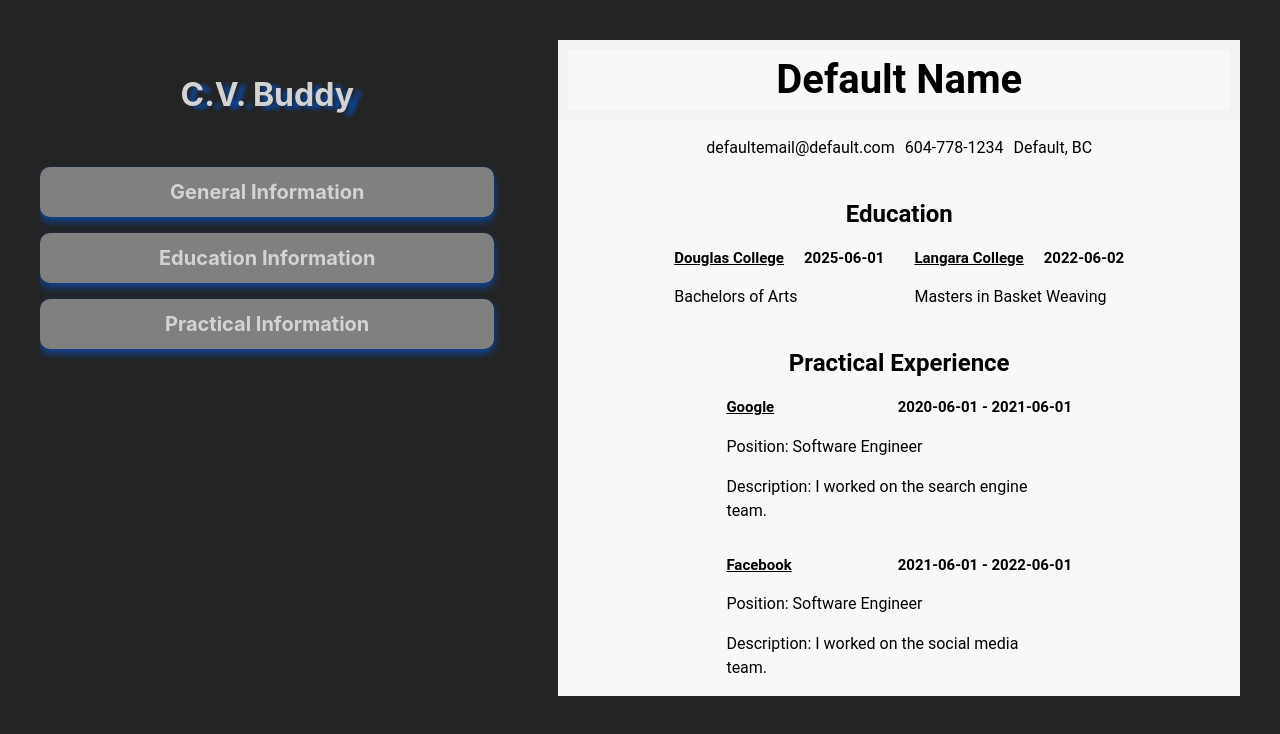
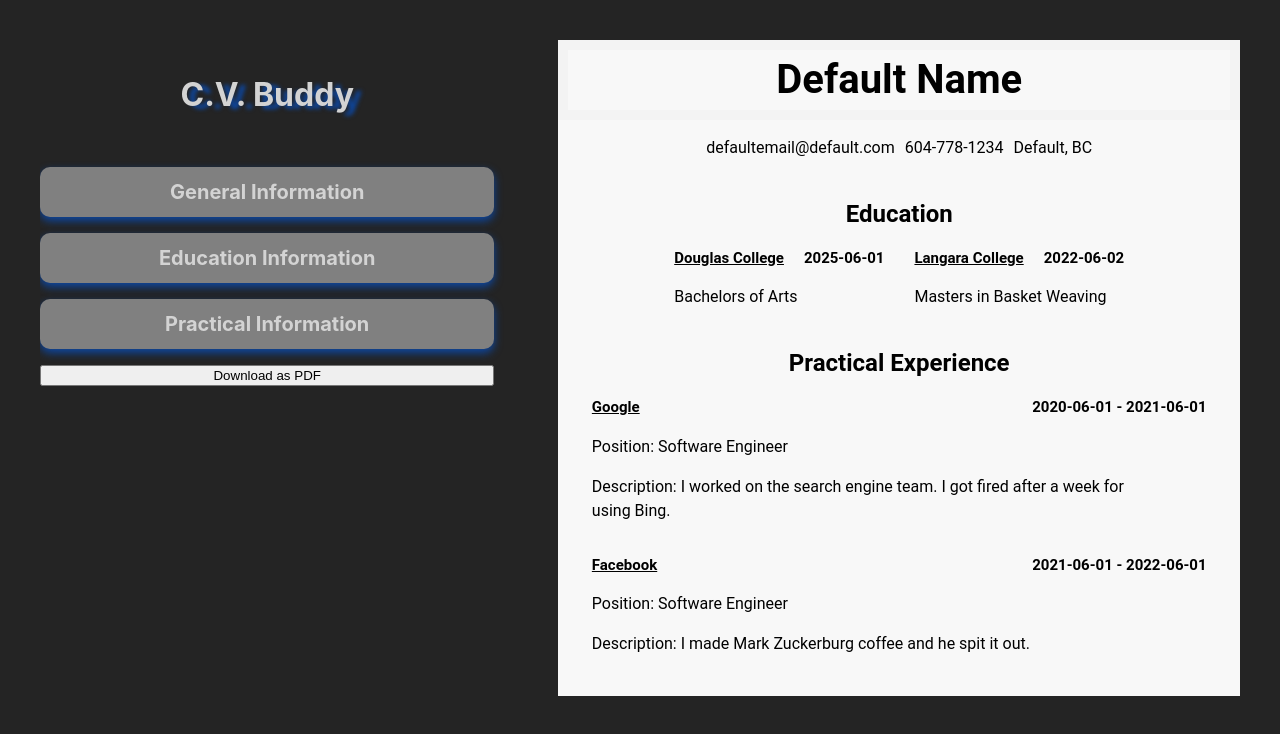
Before and after one commit to cstim240/reactCVApp, a React (Vite) app: page / in a window 1280 px wide. Shown: the top 734 px of the page. Built offline with nearby package versions, Linux system fonts and the light colour scheme.

Commit message:
Create a button and jsx to convert the outputPreview div into a downloadable pdf

```diff
--- a/package.json
+++ b/package.json
@@ -10,6 +10,8 @@
     "preview": "vite preview"
   },
   "dependencies": {
+    "html2canvas": "^1.4.1",
+    "jspdf": "^2.5.1",
     "react": "^18.2.0",
     "react-dom": "^18.2.0"
   },
--- /dev/null
+++ b/src/components/PDFCreate.jsx
@@ -0,0 +1,19 @@
+import jsPDF from 'jspdf';
+import html2canvas from 'html2canvas';
+
+const printDocument = () => {
+    const input = document.querySelector('.outputLayout');
+    html2canvas(input)
+        .then((canvas) => {
+            const imgData = canvas.toDataURL('image/png');
+            const pdf = new jsPDF('p', 'mm', 'a4');
+            const imgProps = pdf.getImageProperties(imgData);
+            const pdfWidth = pdf.internal.pageSize.getWidth();
+            const pdfHeight = (imgProps.height * pdfWidth) / imgProps.width;
+            pdf.addImage(imgData, 'PNG', 0, 0, pdfWidth, pdfHeight);
+            // pdf.output('dataurlnewwindow');
+            pdf.save("download.pdf");
+        });
+}
+
+export default printDocument;
--- a/src/components/ParentComponent.jsx
+++ b/src/components/ParentComponent.jsx
@@ -4,6 +4,7 @@ import GeneralInfo from './GeneralInfo.jsx';
 import EducationInfo from './EducationInfo.jsx';
 import PracticalInfo from './PracticalInfo.jsx';
 import OutputPreview from './outputPreview.jsx';
+import printDocument from './PDFCreate.jsx';
 
 function ParentComponent() {
   const [generalInfoData, setGeneralInfoData] = useState({});
@@ -31,6 +32,9 @@ function ParentComponent() {
             <GeneralInfo onFormSubmit={handleGeneralInfoSubmit}/>
             <EducationInfo onFormSubmit={handleEducationInfoSubmit}/>
             <PracticalInfo onFormSubmit={handlePracticalExpSubmit} />
+            <button onClick={printDocument}>
+              Download as PDF
+            </button>
           </div>
 
           <OutputPreview generalInfoData={generalInfoData} educationData={educationData} practicalExp={practicalExp}/>
--- a/src/components/PracticalInfo.jsx
+++ b/src/components/PracticalInfo.jsx
@@ -8,12 +8,12 @@ function PracticalInfo({ onFormSubmit }) {
         company1: 'Google',
         startDate1: '2020-06-01',
         endDate1: '2021-06-01',
-        jobDescription1: 'I worked on the search engine team.',
+        jobDescription1: 'I worked on the search engine team. I got fired after a week for using Bing.',
         jobTitle2: 'Software Engineer',
         company2: 'Facebook',
         startDate2: '2021-06-01',
         endDate2: '2022-06-01',
-        jobDescription2: 'I worked on the social media team.'
+        jobDescription2: 'I made Mark Zuckerburg coffee and he spit it out.'
     });
 
     const handleInputChange = (event) => {
@@ -42,7 +42,7 @@ function PracticalInfo({ onFormSubmit }) {
     return (
         <div>
             {isFormVisible ? (
-                <form onSubmit={handleSubmit}>
+                <form onSubmit={handleSubmit} className="practicalExpForm">
                     <label>
                         Job Title:
                         <input type="text" name="jobTitle1" value={practicalExp.jobTitle1} onChange={handleInputChange} />
@@ -94,6 +94,9 @@ function PracticalInfo({ onFormSubmit }) {
                         <input type="text" name="jobDescription2" value={practicalExp.jobDescription2} onChange={handleInputChange} />
                     </label>
 
+                    <button className="button" type="submit">Submit</button>
+                    <button className="button" type="button" onClick={() => setIsFormVisible(false)}>Close</button>
+
                 </form>
                 ) : (
                     <div onClick={handleDivClick} id="openPracticalInfoDiv">
```
Also changed, not shown: 1 other file (tests, documents, lock files or other folders).
